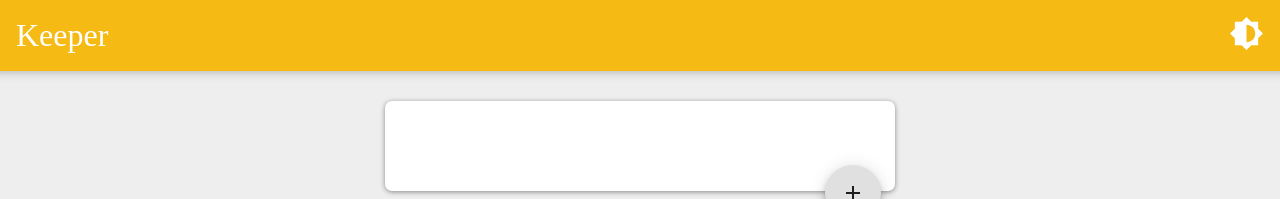
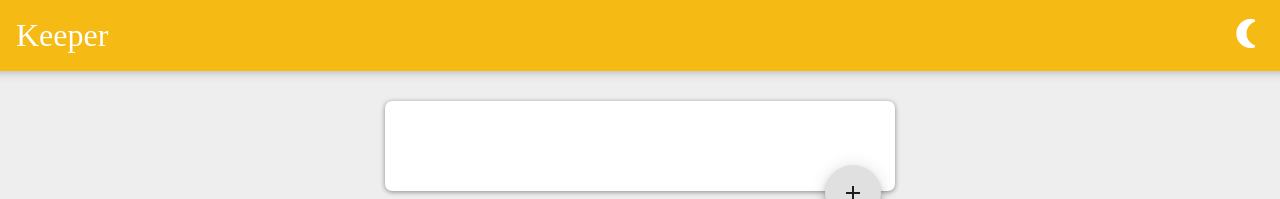
Before and after one commit to VittoAdesso/React-keeper-APP, a React (Create React App) app in the folder notes-app/: page / in a window 1280 px wide. Shown: the top 199 px of the page. Built offline with nearby package versions, Linux system fonts and the light colour scheme.

Commit message:
Changed icon

```diff
--- a/notes-app/src/components/Header/Header.js
+++ b/notes-app/src/components/Header/Header.js
@@ -36,12 +36,12 @@ export default function Header() {
        {/* ternario  */}
 
          { darktheme ? (
-            <NightlightRoundIcon fontSize= 'large' sx={{ color : ' white'}} />
+            <Brightness6Icon fontSize= 'large' sx={{ color : ' white'}} />
         ) :
         (
               /* sx estilos personalizados  */
 
-         <Brightness6Icon fontSize= 'large' sx={{ color : ' white'}}/>
+         <NightlightRoundIcon fontSize= 'large' sx={{ color : ' white'}}/>
         )}
 
        </div>
```
